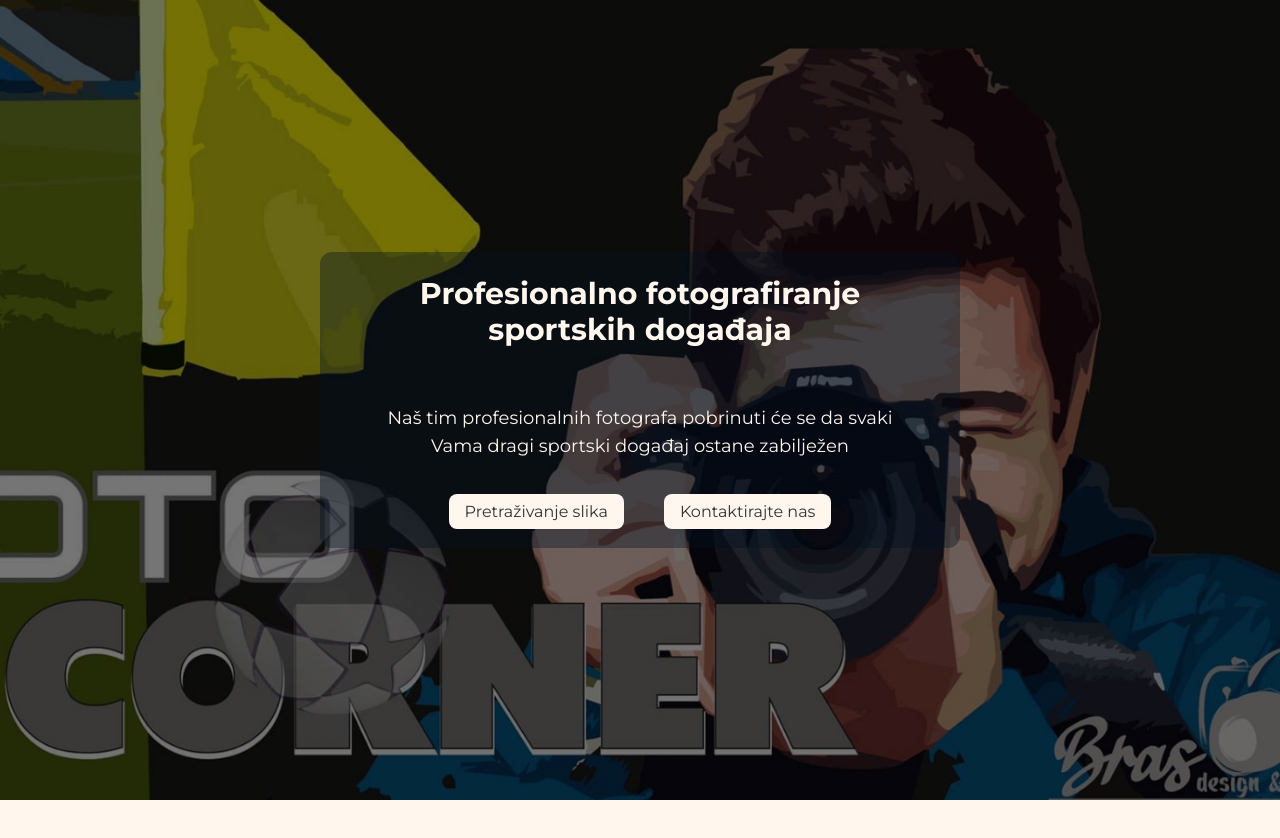
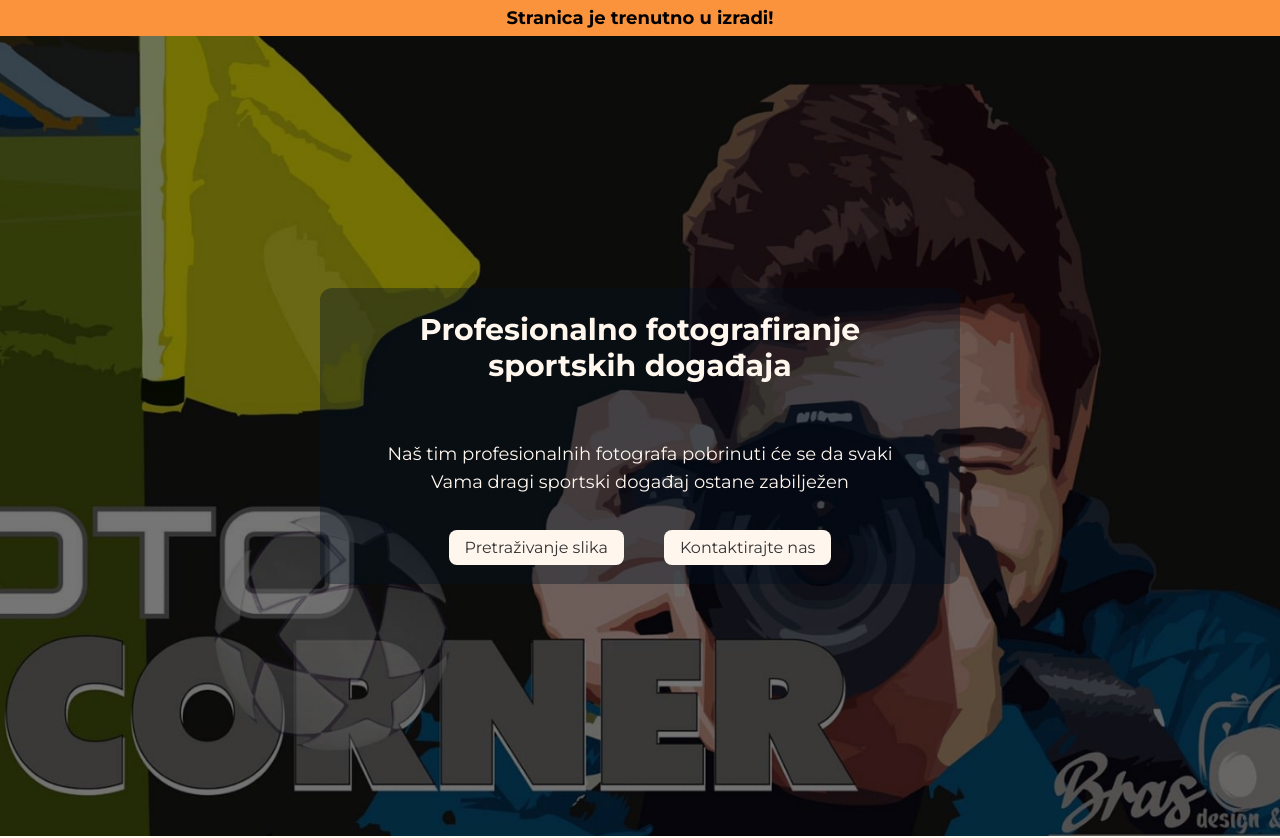
Before and after one commit to KristijanPavlic/dulafra, a Next.js app: page / in a window 1280 px wide. Shown: the top 838 px of the page. Built offline with nearby package versions, Linux system fonts and the light colour scheme.

Commit message:
dev message

```diff
--- a/app/page.tsx
+++ b/app/page.tsx
@@ -8,6 +8,9 @@ import Search from "./components/Search";
 export default function Page() {
   return (
     <main>
+      <div className="bg-orange-400 text-lg sticky top-0 p-1 font-bold text-center z-50">
+        <span>Stranica je trenutno u izradi!</span>
+      </div>
       <Hero />
       <Search />
       <div className="w-full h-[1px] bg-black"></div>
```
